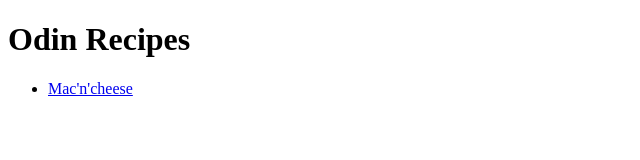
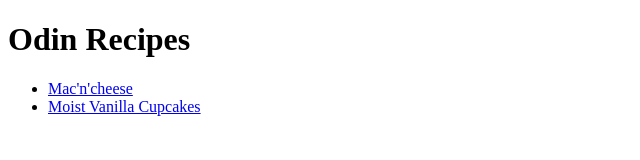
Before and after one commit to Zibraaa/odin-recipes, a plain HTML site: page index.html in a window 1280 px wide. Shown: the whole page, without its empty margins (0-640 px from the left). Drawn offline with Linux system fonts and the light colour scheme.

Commit message:
Imbeded link to second recipe

```diff
--- a/index.html
+++ b/index.html
@@ -9,6 +9,7 @@
         <h1>Odin Recipes</h1>
         <ul>
             <li><a href="./recipes/macncheese.html">Mac'n'cheese</a></li>
+            <li><a href="./recipes/moist-vanilla-cupcakes.html">Moist Vanilla Cupcakes</a></li>
         </ul>
     </body>
 </html>
```
